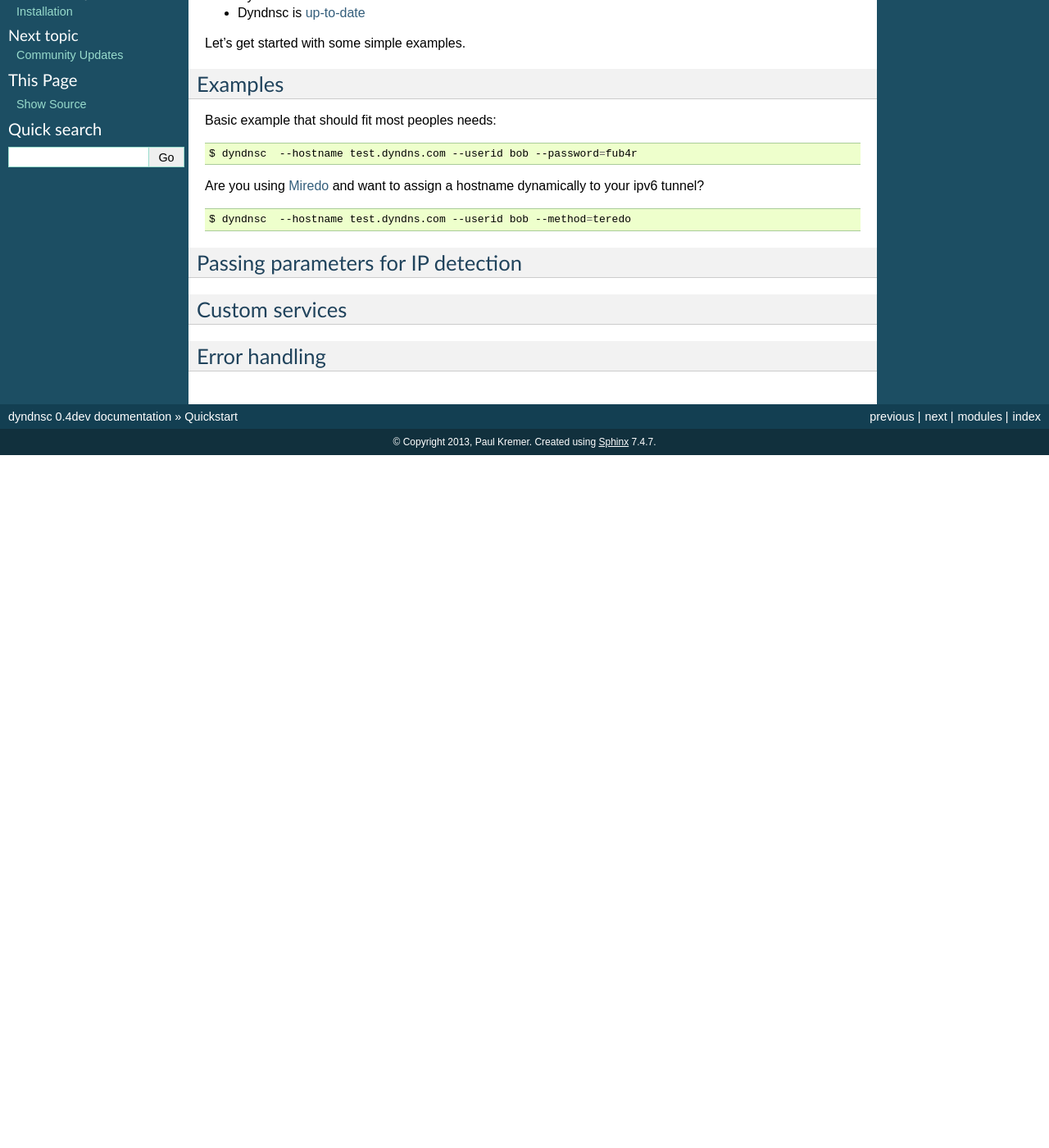
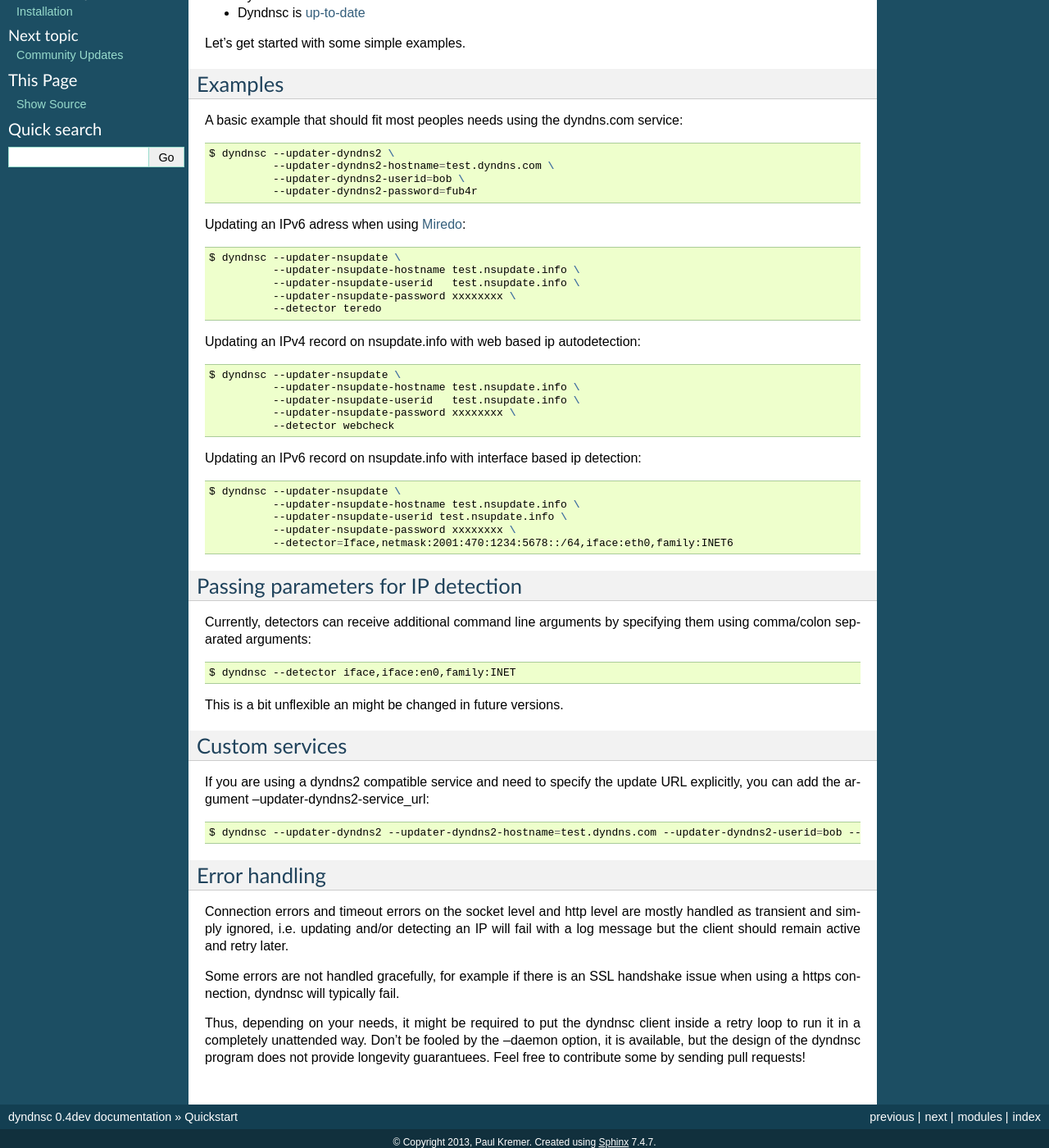
Before and after one commit to infothrill/python-dyndnsc, a Sphinx documentation site: the page built from docs/user/quickstart.rst, in a window 1280 px wide and 1400 px high, scrolled down 201 px. Shown: the whole window at 82% size. Built offline with Sphinx 7.4.7, drawn with Linux system fonts in a browser that asks for light colours; before the commit the page ends 900 px from its top, so only the background shows below that.

Commit message:
updating documentation for latest command line argument changes

```diff
--- a/docs/user/quickstart.rst
+++ b/docs/user/quickstart.rst
@@ -20,27 +20,82 @@
 Examples
 --------
 
-Basic example that should fit most peoples needs:
+A basic example that should fit most peoples needs using the dyndns.com service:
 
 .. code-block:: bash
 
-    $ dyndnsc  --hostname test.dyndns.com --userid bob --password=fub4r
+    $ dyndnsc --updater-dyndns2 \
+              --updater-dyndns2-hostname=test.dyndns.com \
+              --updater-dyndns2-userid=bob \
+              --updater-dyndns2-password=fub4r
 
-
-Are you using `Miredo <http://www.remlab.net/miredo/>`_ and want to assign
-a hostname dynamically to your ipv6 tunnel?
+Updating an IPv6 adress when using `Miredo <http://www.remlab.net/miredo/>`_:
 
 .. code-block:: bash
 
-    $ dyndnsc  --hostname test.dyndns.com --userid bob --method=teredo
+    $ dyndnsc --updater-nsupdate \
+              --updater-nsupdate-hostname test.nsupdate.info \
+              --updater-nsupdate-userid   test.nsupdate.info \
+              --updater-nsupdate-password xxxxxxxx \
+              --detector teredo
+
+Updating an IPv4 record on nsupdate.info with web based ip autodetection:
+
+.. code-block:: bash
+
+    $ dyndnsc --updater-nsupdate \
+              --updater-nsupdate-hostname test.nsupdate.info \
+              --updater-nsupdate-userid   test.nsupdate.info \
+              --updater-nsupdate-password xxxxxxxx \
+              --detector webcheck
+
+Updating an IPv6 record on nsupdate.info with interface based ip detection:
+
+.. code-block:: bash
+
+    $ dyndnsc --updater-nsupdate \
+              --updater-nsupdate-hostname test.nsupdate.info \
+              --updater-nsupdate-userid test.nsupdate.info \
+              --updater-nsupdate-password xxxxxxxx \
+              --detector=Iface,netmask:2001:470:1234:5678::/64,iface:eth0,family:INET6
+
 
 Passing parameters for IP detection
 -----------------------------------
 
+Currently, detectors can receive additional command line arguments by
+specifying them using comma/colon separated arguments:
+
+.. code-block:: bash
+
+    $ dyndnsc --detector iface,iface:en0,family:INET
+
+This is a bit unflexible an might be changed in future versions.
 
 Custom services
 ---------------
 
+If you are using a dyndns2 compatible service and need to specify the update
+URL explicitly, you can add the argument --updater-dyndns2-service_url:
+
+.. code-block:: bash
+
+    $ dyndnsc --updater-dyndns2 --updater-dyndns2-hostname=test.dyndns.com --updater-dyndns2-userid=bob --updater-dyndns2-password=fub4r --updater-dyndns2-service_url=https://dyndns.example.com/nic/update
+
 
 Error handling
 --------------
+
+Connection errors and timeout errors on the socket level and http level are
+mostly handled as transient and simply ignored, i.e. updating and/or detecting
+an IP will fail with a log message but the client should remain active and
+retry later.
+
+Some errors are not handled gracefully, for example if there is an SSL handshake
+issue when using a https connection, dyndnsc will typically fail.
+
+Thus, depending on your needs, it might be required to put the dyndnsc client
+inside a retry loop to run it in a completely unattended way. Don't
+be fooled by the --daemon option, it is available, but the design of the
+dyndnsc program does not provide longevity guarantuees. Feel free to contribute
+some by sending pull requests!
```
Also changed, not shown: README.rst (+5 -44 lines), 1 other file.
